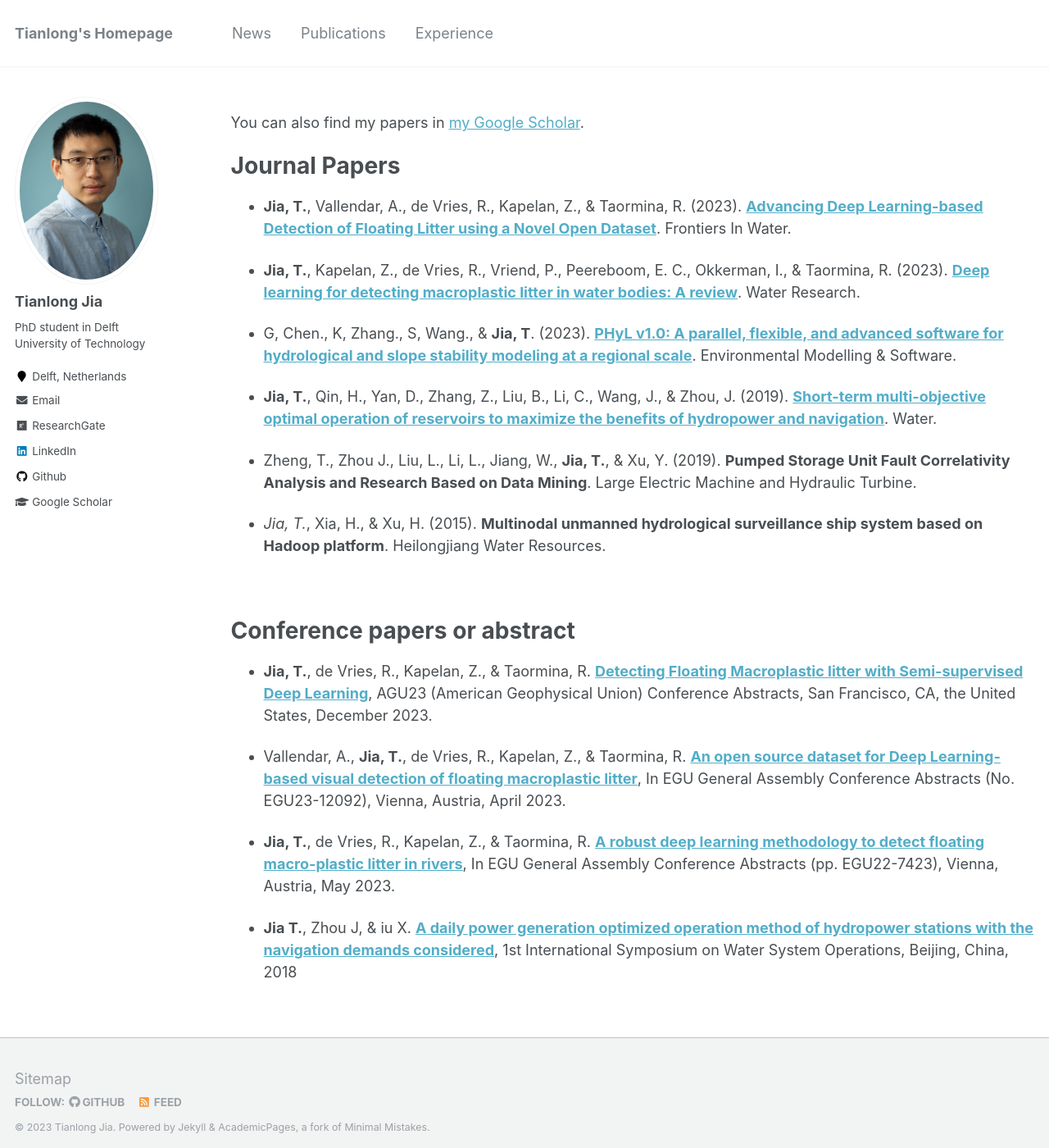
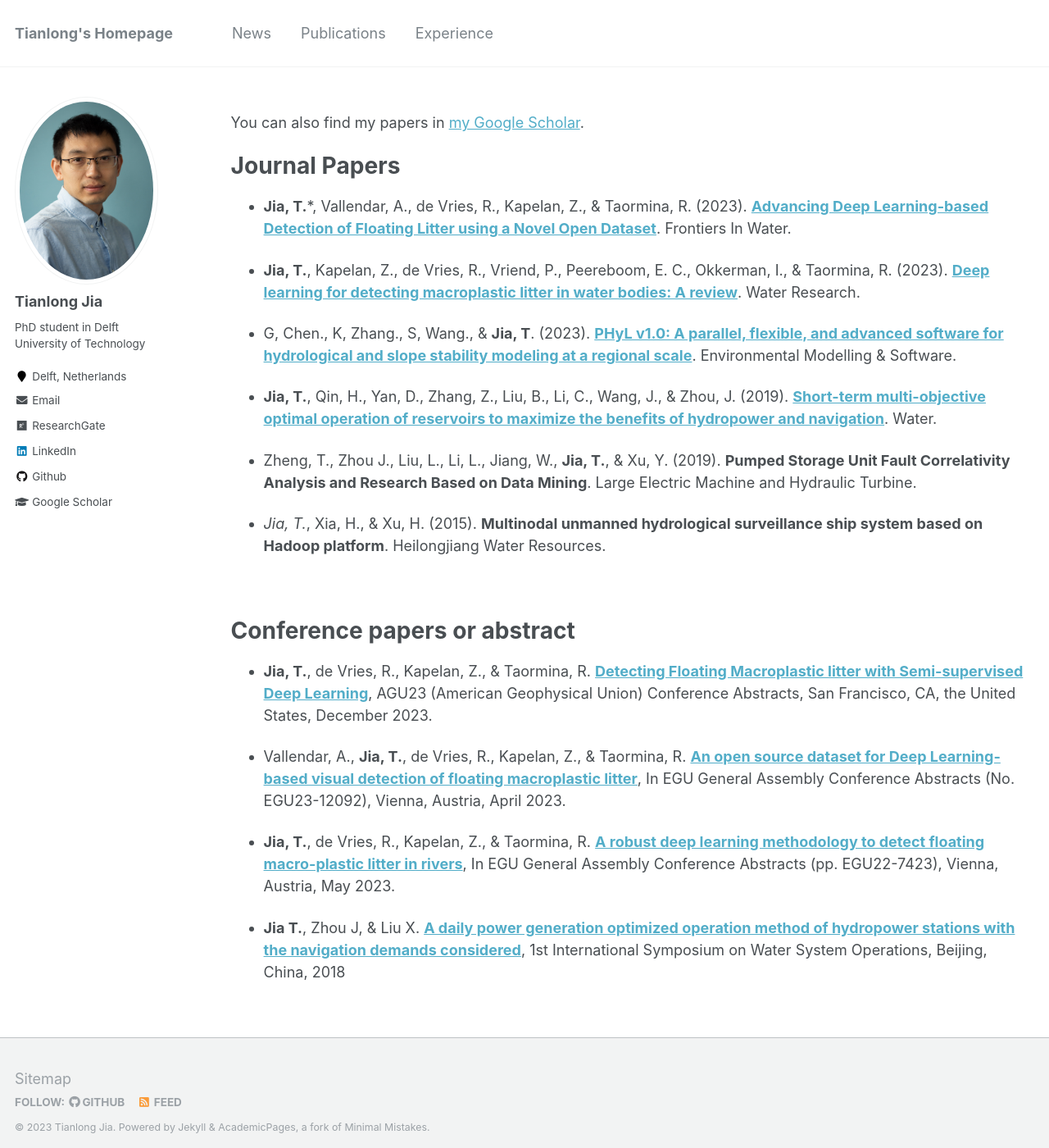
Before and after one commit to TianlongJia/TianlongJia.github.io, a Jekyll site: the page built from _pages/publications.md, in a window 1280 px wide and 1400 px high. Shown: the whole window at 82% size. Built offline with Jekyll 4.4.1, drawn with Linux system fonts in a browser that asks for light colours.

```diff
--- a/_pages/publications.md
+++ b/_pages/publications.md
@@ -10,7 +10,7 @@ You can also find my papers in [my Google Scholar](https://scholar.google.com.hk
 # Journal Papers
 <!-- ## 2020 -->
 
-* **Jia, T.**, Vallendar, A., de Vries, R., Kapelan, Z., & Taormina, R. (2023). [**Advancing Deep Learning-based Detection of Floating Litter using a Novel Open Dataset**](https://www.frontiersin.org/journals/water/articles/10.3389/frwa.2023.1298465/abstract). Frontiers In Water. <br>
+* **Jia, T.***, Vallendar, A., de Vries, R., Kapelan, Z., & Taormina, R. (2023). [**Advancing Deep Learning-based Detection of Floating Litter using a Novel Open Dataset**](https://www.frontiersin.org/journals/water/articles/10.3389/frwa.2023.1298465/abstract). Frontiers In Water. <br>
 
 * **Jia, T.**, Kapelan, Z., de Vries, R., Vriend, P., Peereboom, E. C., Okkerman, I., & Taormina, R. (2023). [**Deep learning for detecting macroplastic litter in water bodies: A review**](https://doi.org/10.1016/j.watres.2023.119632). Water Research. <br>
 
@@ -34,7 +34,7 @@ You can also find my papers in [my Google Scholar](https://scholar.google.com.hk
 
 * **Jia, T.**, de Vries, R., Kapelan, Z., & Taormina, R. [**A robust deep learning methodology to detect floating macro-plastic litter in rivers**](https://ui.adsabs.harvard.edu/abs/2022EGUGA..24.7423J/abstract), In EGU General Assembly Conference Abstracts (pp. EGU22-7423), Vienna, Austria, May 2023. <br>
 
-* **Jia T.**, Zhou J, & iu X. [**A daily power generation optimized operation method of hydropower stations with the navigation demands considered**](https://www.matec-conferences.org/articles/matecconf/abs/2018/105/matecconf_iswso2018_01065/matecconf_iswso2018_01065.html), 1st International Symposium on Water System Operations, Beijing, China, 2018 <br>
+* **Jia T.**, Zhou J, & Liu X. [**A daily power generation optimized operation method of hydropower stations with the navigation demands considered**](https://www.matec-conferences.org/articles/matecconf/abs/2018/105/matecconf_iswso2018_01065/matecconf_iswso2018_01065.html), 1st International Symposium on Water System Operations, Beijing, China, 2018 <br>
 
 
 <!-- # Presentations -->
```
